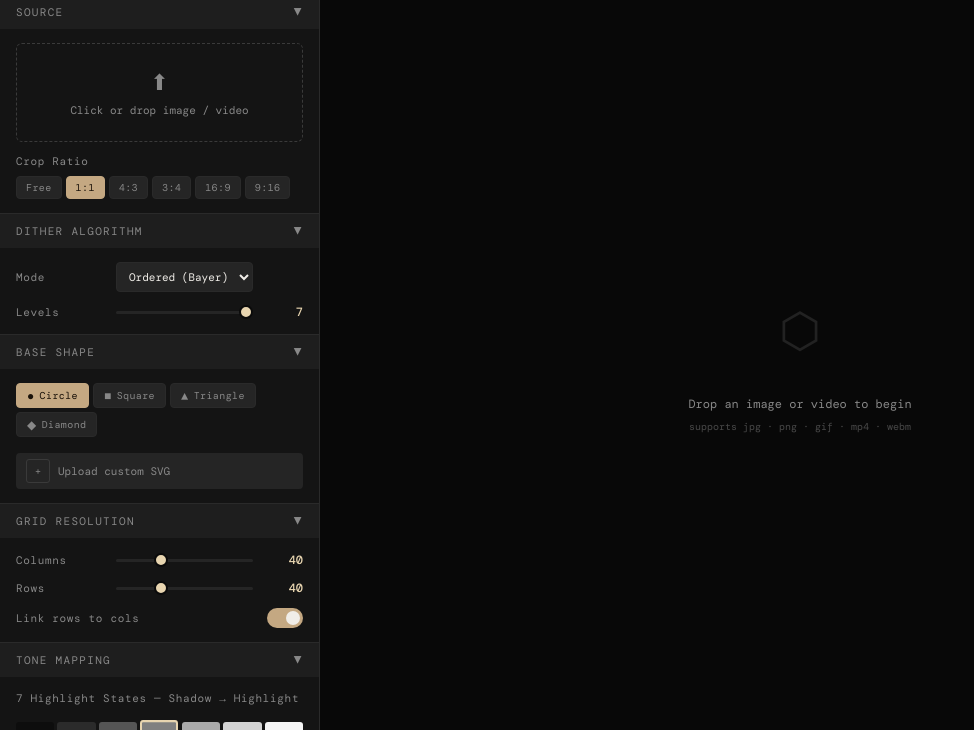
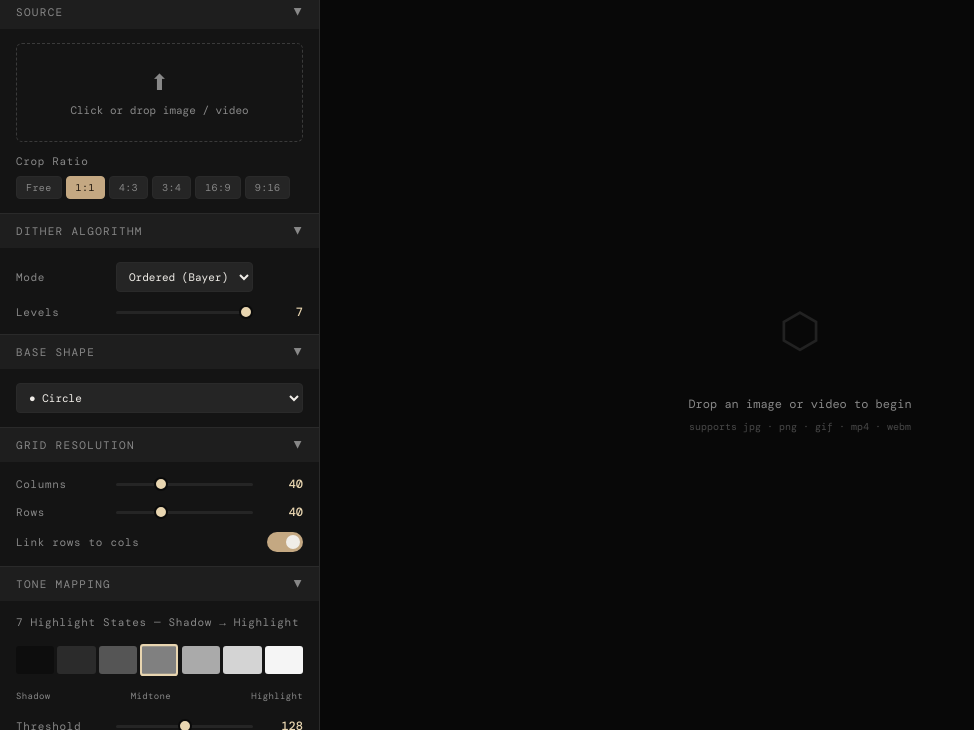
Before and after one commit to Genz000/Ditherium, a plain HTML site: page editor.html in a window 1280 px wide. Shown: the part 70-800 px from the top of the page, without its empty margins (0-974 px from the left). Drawn offline with nearby package versions, Linux system fonts and the light colour scheme; a web font is replaced by a local one.

Commit message:
Replace base shape tab buttons with a dropdown select
Co-Authored-By: Claude Sonnet 4.6 <noreply@anthropic.com>

```diff
--- a/editor.html
+++ b/editor.html
@@ -44,11 +44,7 @@
   .ratio-btn { background: var(--track); border: 1px solid var(--border); color: var(--muted); font-family: 'DM Mono', monospace; font-size: 10px; padding: 4px 9px; border-radius: 4px; cursor: pointer; transition: all 0.12s; letter-spacing: 0.04em; }
   .ratio-btn:hover { border-color: var(--accent2); color: var(--text); }
   .ratio-btn.active { background: var(--accent2); color: #1a1209; border-color: var(--accent2); }
-  .shape-btns { display: flex; flex-wrap: wrap; gap: 4px; }
-  .shape-btn { background: var(--track); border: 1px solid var(--border); color: var(--muted); font-family: 'DM Mono', monospace; font-size: 10px; padding: 5px 10px; border-radius: 4px; cursor: pointer; transition: all 0.12s; letter-spacing: 0.04em; display: flex; align-items: center; gap: 5px; }
-  .shape-btn:hover { border-color: var(--accent2); color: var(--text); }
-  .shape-btn.active { background: var(--accent2); color: #1a1209; border-color: var(--accent2); }
-  .shape-icon { font-size: 12px; line-height: 1; }
+  #baseShapeSelect { width: 100%; }
   .upload-zone { border: 1px dashed var(--border2); border-radius: 6px; padding: 24px; text-align: center; cursor: pointer; transition: border-color 0.2s, background 0.2s; position: relative; }
   .upload-zone:hover { border-color: var(--accent2); background: rgba(232,213,176,0.03); }
   .upload-zone input { position: absolute; inset: 0; opacity: 0; cursor: pointer; }
@@ -208,13 +204,14 @@
     <div class="panel open" id="p-baseshape">
       <div class="panel-header" onclick="togglePanel('p-baseshape')"><span>Base Shape</span><span class="arrow">▶</span></div>
       <div class="panel-body">
-        <div class="shape-btns" id="shapeBtns">
-          <button class="shape-btn active" data-shape="circle" onclick="setBaseShape('circle')"><span class="shape-icon">●</span>Circle</button>
-          <button class="shape-btn" data-shape="square" onclick="setBaseShape('square')"><span class="shape-icon">■</span>Square</button>
-          <button class="shape-btn" data-shape="triangle" onclick="setBaseShape('triangle')"><span class="shape-icon">▲</span>Triangle</button>
-          <button class="shape-btn" data-shape="diamond" onclick="setBaseShape('diamond')"><span class="shape-icon">◆</span>Diamond</button>
-        </div>
-        <div class="svg-slot" id="customShapeSlot" style="margin-top:4px">
+        <select id="baseShapeSelect" onchange="setBaseShape(this.value)">
+          <option value="circle">● Circle</option>
+          <option value="square">■ Square</option>
+          <option value="triangle">▲ Triangle</option>
+          <option value="diamond">◆ Diamond</option>
+          <option value="custom">✦ Custom SVG</option>
+        </select>
+        <div class="svg-slot" id="customShapeSlot" style="margin-top:8px;display:none">
           <input type="file" accept=".svg,image/svg+xml" onchange="handleCustomShapeUpload(event)" onclick="event.stopPropagation()">
           <div class="slot-preview" id="customShapePreview">+</div>
           <div class="slot-label" id="customShapeLabel">Upload custom SVG</div>
@@ -463,7 +460,7 @@ function syncUIFromState() {
   document.getElementById('bgHex').value = state.bgColor;
   document.getElementById('ditherMode').value = state.ditherMode;
   document.querySelectorAll('.ratio-btn').forEach(b => b.classList.toggle('active', b.dataset.ratio === state.cropRatio));
-  document.querySelectorAll('.shape-btn').forEach(b => b.classList.toggle('active', b.dataset.shape === state.baseShape));
+  document.getElementById('baseShapeSelect').value = state.baseShape;
   document.getElementById('linkToggle').classList.toggle('on', state.linkRowsCols);
   document.getElementById('invertToggle').classList.toggle('on', state.invert);
   document.getElementById('invertScaleToggle').classList.toggle('on', state.invertScale);
@@ -520,9 +517,9 @@ function updateSlider(key, val) {
 
 function setBaseShape(shape) {
   state.baseShape = shape;
-  document.querySelectorAll('.shape-btn').forEach(b => b.classList.toggle('active', b.dataset.shape === shape));
+  document.getElementById('baseShapeSelect').value = shape;
   const slot = document.getElementById('customShapeSlot');
-  if (slot) slot.style.borderColor = shape === 'custom' ? 'var(--accent2)' : '';
+  if (slot) slot.style.display = shape === 'custom' ? '' : 'none';
   pushHistory(); render();
 }
 
```
